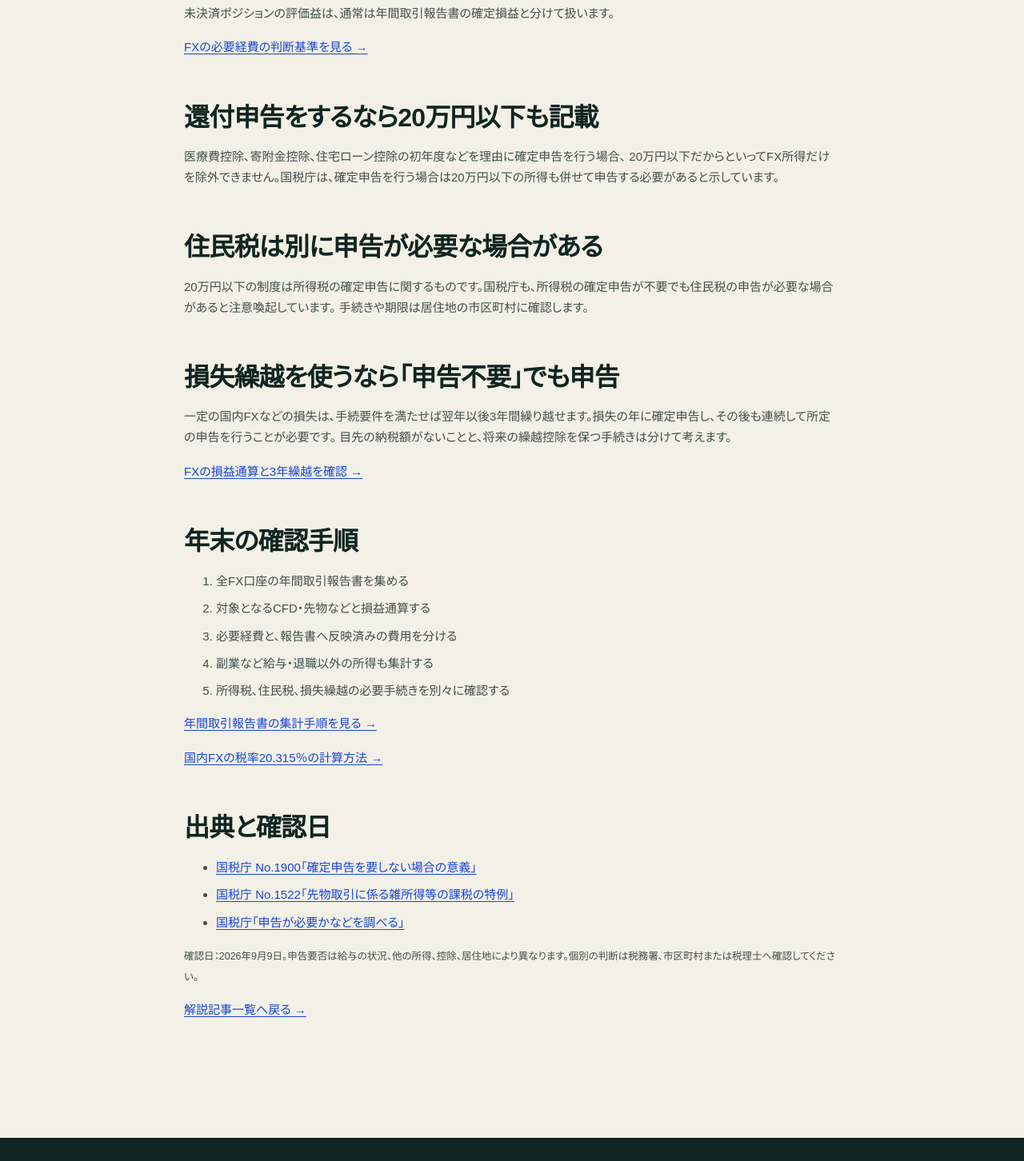
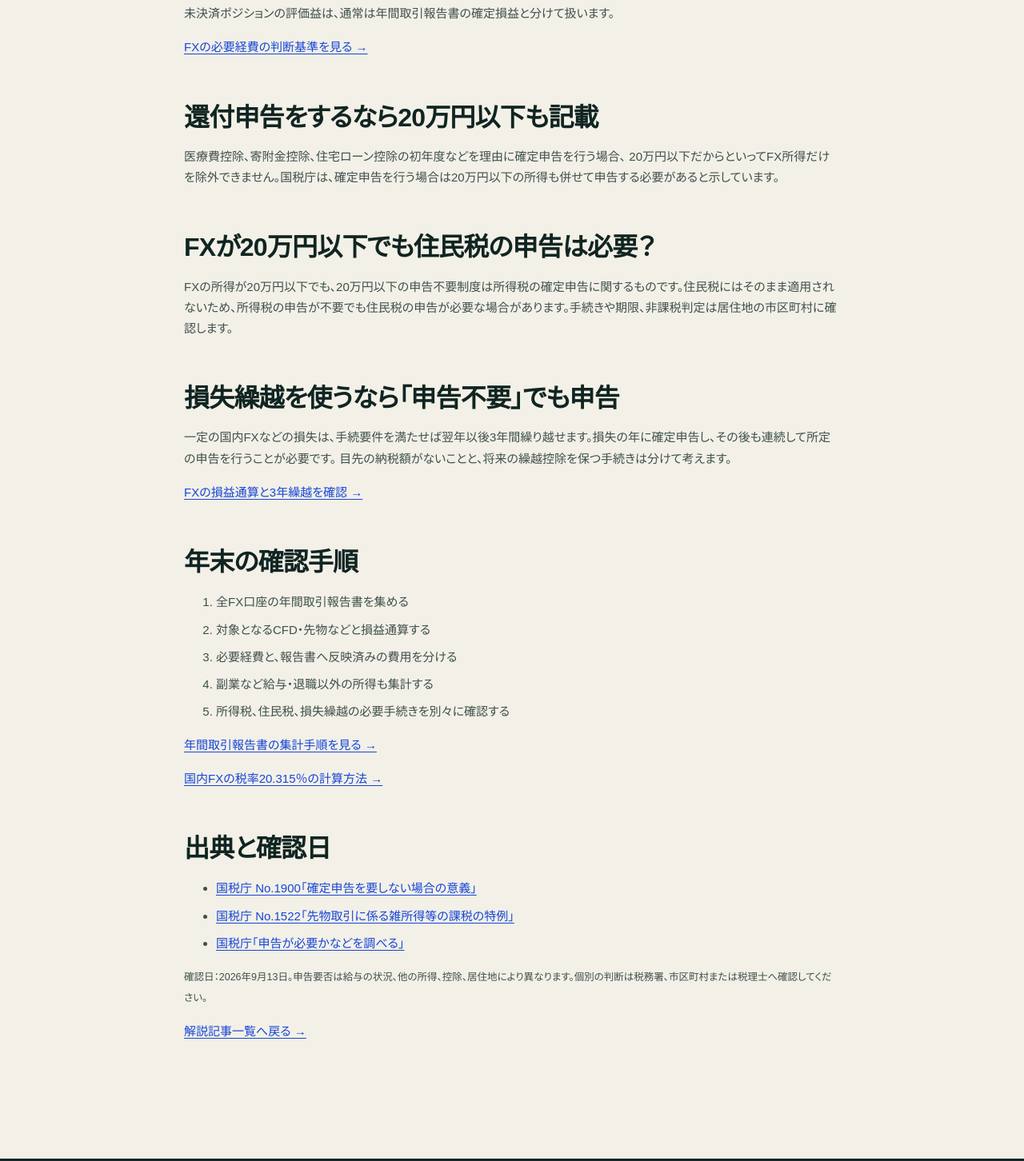
Before and after one commit to mrok18/hanbaijo, a Next.js app: page /articles/fx-profit-under-200k-tax-return in a window 1280 px wide. Shown: the part 1160-2612 px from the top of the page at 80% size. Built offline with nearby package versions, Linux system fonts and the light colour scheme.

Commit message:
seo: clarify FX resident tax threshold

```diff
--- a/app/articles/fx-profit-under-200k-tax-return/page.tsx
+++ b/app/articles/fx-profit-under-200k-tax-return/page.tsx
@@ -18,7 +18,7 @@ const cases = [
 export default function Page() {
   const jsonLd = {
     '@context': 'https://schema.org', '@type': 'Article', headline: metadata.title,
-    description: metadata.description, datePublished: '2026-09-09', dateModified: '2026-09-09',
+    description: metadata.description, datePublished: '2026-09-09', dateModified: '2026-09-13',
     mainEntityOfPage: 'https://hanbaijo.com/articles/fx-profit-under-200k-tax-return',
     author: { '@type': 'Organization', name: '金融コストウォッチ' },
     publisher: { '@type': 'Organization', name: '金融コストウォッチ' },
@@ -66,10 +66,9 @@ export default function Page() {
         20万円以下だからといってFX所得だけを除外できません。国税庁は、確定申告を行う場合は20万円以下の所得も併せて申告する必要があると示しています。
       </p>
 
-      <h2>住民税は別に申告が必要な場合がある</h2>
+      <h2>FXが20万円以下でも住民税の申告は必要？</h2>
       <p>
-        20万円以下の制度は所得税の確定申告に関するものです。国税庁も、所得税の確定申告が不要でも住民税の申告が必要な場合があると注意喚起しています。
-        手続きや期限は居住地の市区町村に確認します。
+        FXの所得が20万円以下でも、20万円以下の申告不要制度は所得税の確定申告に関するものです。住民税にはそのまま適用されないため、所得税の申告が不要でも住民税の申告が必要な場合があります。手続きや期限、非課税判定は居住地の市区町村に確認します。
       </p>
 
       <h2>損失繰越を使うなら「申告不要」でも申告</h2>
@@ -96,7 +95,7 @@ export default function Page() {
         <li><a href="https://www.nta.go.jp/taxes/shiraberu/taxanswer/shotoku/1522.htm" rel="noreferrer">国税庁 No.1522「先物取引に係る雑所得等の課税の特例」</a></li>
         <li><a href="https://www.nta.go.jp/taxes/shiraberu/shinkoku/tokushu/shinkoku-nagare/shinkoku-nagare.htm" rel="noreferrer">国税庁「申告が必要かなどを調べる」</a></li>
       </ul>
-      <p><small>確認日：2026年9月9日。申告要否は給与の状況、他の所得、控除、居住地により異なります。個別の判断は税務署、市区町村または税理士へ確認してください。</small></p>
+      <p><small>確認日：2026年9月13日。申告要否は給与の状況、他の所得、控除、居住地により異なります。個別の判断は税務署、市区町村または税理士へ確認してください。</small></p>
       <p><Link href="/articles">解説記事一覧へ戻る →</Link></p>
     </article>
   );
--- a/app/articles/posts.ts
+++ b/app/articles/posts.ts
@@ -43,7 +43,7 @@ export const POSTS = [
   { slug: 'fx-loss-carryforward-filing', category: 'FX・税金', title: 'FX損失を3年繰り越す確定申告｜取引しない年も必要？', desc: '損失発生年、利益が出た年、取引しない年に必要な連続申告と、計算明細書・繰越損失用付表を整理する。' },
   { slug: 'domestic-vs-overseas-fx-tax', category: 'FX・税金', title: '国内FXと海外FXの税金の違い｜20.315％・総合課税・損失繰越', desc: '申告分離課税と総合課税、損益通算、3年繰越を比較し、金融庁登録と取引の法的区分を確認する。' },
   { slug: 'fx-tax-rate-calculation', category: 'FX・税金', title: '国内FXの税率は20.315％？所得税・住民税の計算方法', desc: '所得税15％、復興特別所得税、地方稅5％の内訳と、必要経費・損益通算後の税額を計算する。' },
-  { slug: 'fx-profit-under-200k-tax-return', category: 'FX・税金', title: 'FX利益20万円以下なら確定申告は不要？住民税・還付申告の注意', desc: '会社員の所得税申告が不要になる条件と、住民税、還付申告、損失繰越を別々に確認する。' },
+  { slug: 'fx-profit-under-200k-tax-return', category: 'FX・税金', title: 'FX利益20万円以下なら確定申告は不要？住民税・還付申告の注意', desc: '会社員の所得税申告が不要になる条件と、20万円以下でも別判定の住民税、還付申告、損失繰越を確認する。' },
   { slug: 'fx-tax-deductible-expenses', category: 'FX・税金', title: 'FXの必要経費にできるものは？PC・通信費・VPS・書籍を整理', desc: 'PC、通信費、VPS、書籍、セミナー、情報サービスと、家事按分、減価償却、領収書の保存を整理する。' },
   { slug: 'fx-annual-transaction-report-tax-return', category: 'FX・税金', title: 'FXの年間取引報告書はどこを見る？複数口座の確定申告準備', desc: '決済損益、スワップ、手数料、集計期間の確認と、複数口座の集計、確定申告書等作成コーナーへの入力準備を整理する。' },
   { slug: 'fx-annual-report-provider-comparison', category: 'FX・税金・比較', title: 'FX年間損益報告書はいつ出る？DMM FX・松井証券・JFX・TOSSYを比較', desc: '4社の年間損益報告書・期間損益の確認時期、場所、保存方法を比較し、複数口座の確定申告準備を整理する。' },
```
